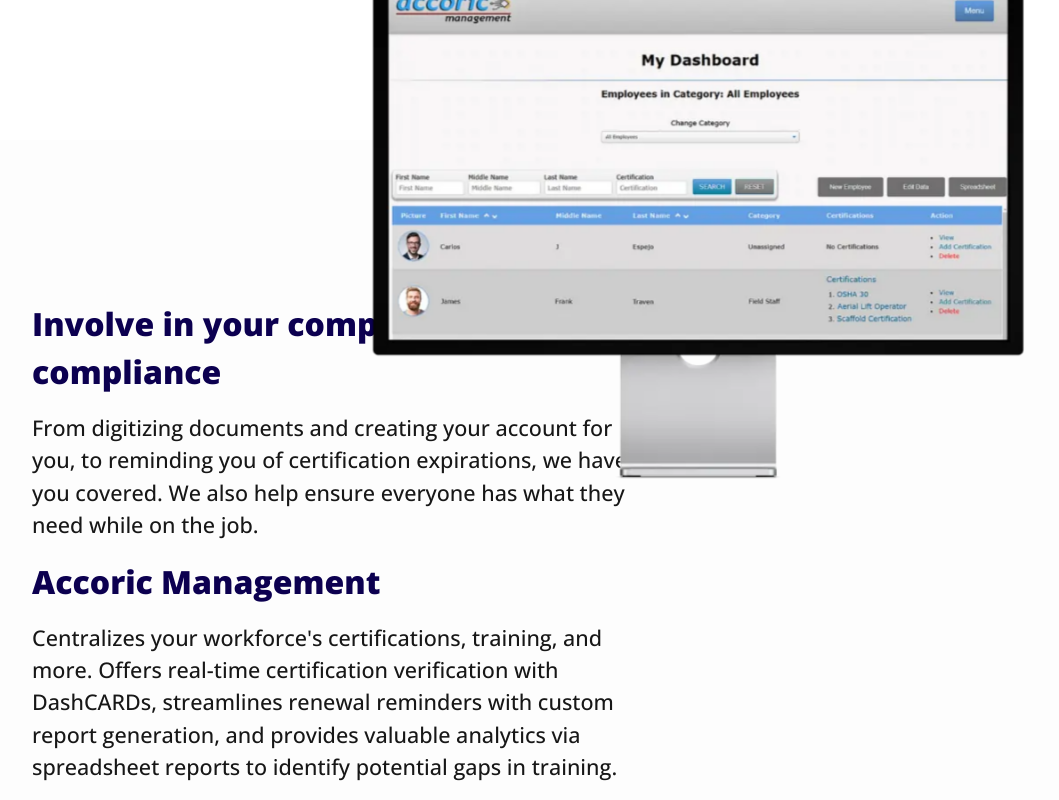
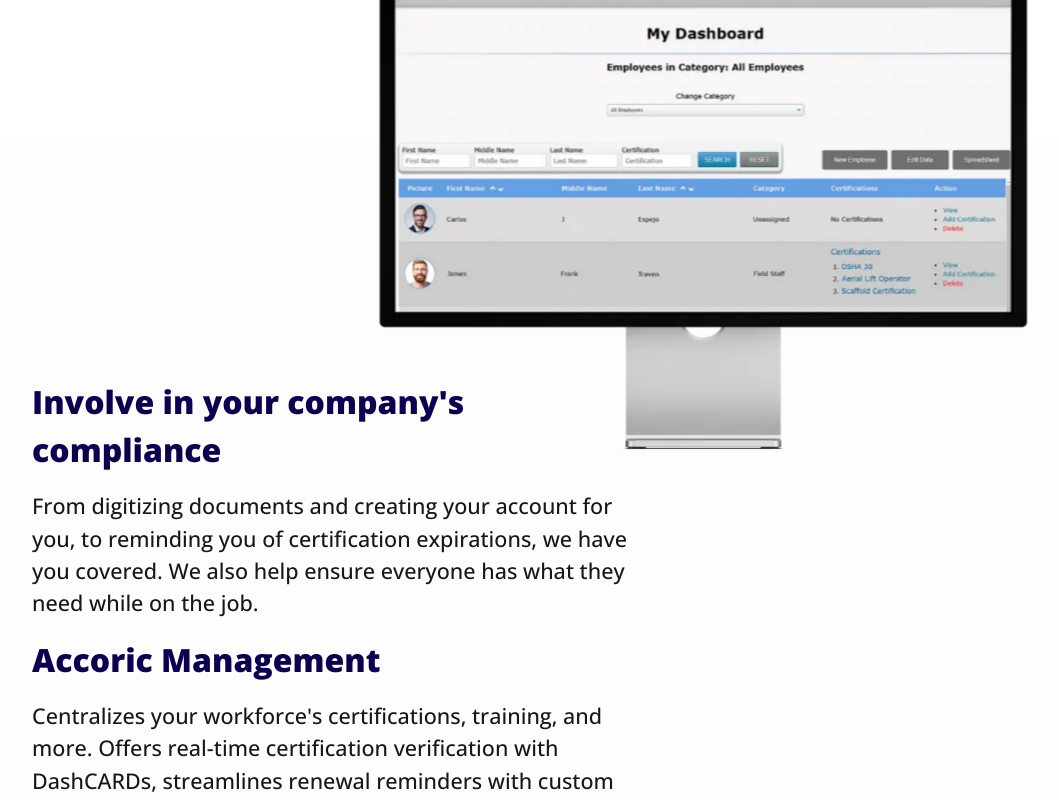
Before and after one commit to fastlinesafetytraining/accoric, a Next.js app: page /accoric-management in a window 1280 px wide. Shown: the part 745-1545 px from the top of the page, without its empty margins (8-1067 px from the left). Built offline with nearby package versions, Linux system fonts and the light colour scheme; no server answers.

Commit message:
Adjust animation properties in Accoric Management styles for improved visual effect and alignment. Update keyframe translation values and modify alignment settings in the layout for better responsiveness.

```diff
--- a/app/styles/_keyframes.scss
+++ b/app/styles/_keyframes.scss
@@ -119,7 +119,7 @@
 
 @keyframes AccoricManagementHeroImage {
   0% {
-    transform: translateY(-35vh) translateX(-20vw) scale(1.3);
+    transform: translateY(-55vh) translateX(-20vw) scale(1.3);
   }
   100% {
     transform: translateY(0) translateX(0) scale(1);
--- a/app/styles/accoricManagement.module.scss
+++ b/app/styles/accoricManagement.module.scss
@@ -74,7 +74,7 @@
   height: 80vh;
   display: flex;
   justify-content: space-between;
-  align-items: flex-start;
+  align-items: center;
   gap: 2rem;
   @media (max-width: v.$tablet-breakpoint) {
     flex-direction: column-reverse;
@@ -88,10 +88,9 @@
     border-radius: 0.5em;
     margin: 0 1rem;
     padding: 0 1rem;
-    margin-bottom: 10%;
     animation: AccoricManagementHeroImage ease-in-out;
     animation-timeline: view();
-    animation-range: -275px 40%;
+    animation-range: -35% 40%;
     animation-timing-function: cubic-bezier(0.25, 0.1, 0.25, 1.0);
     @media (max-width: v.$tablet-breakpoint) {
       animation: none;
```
